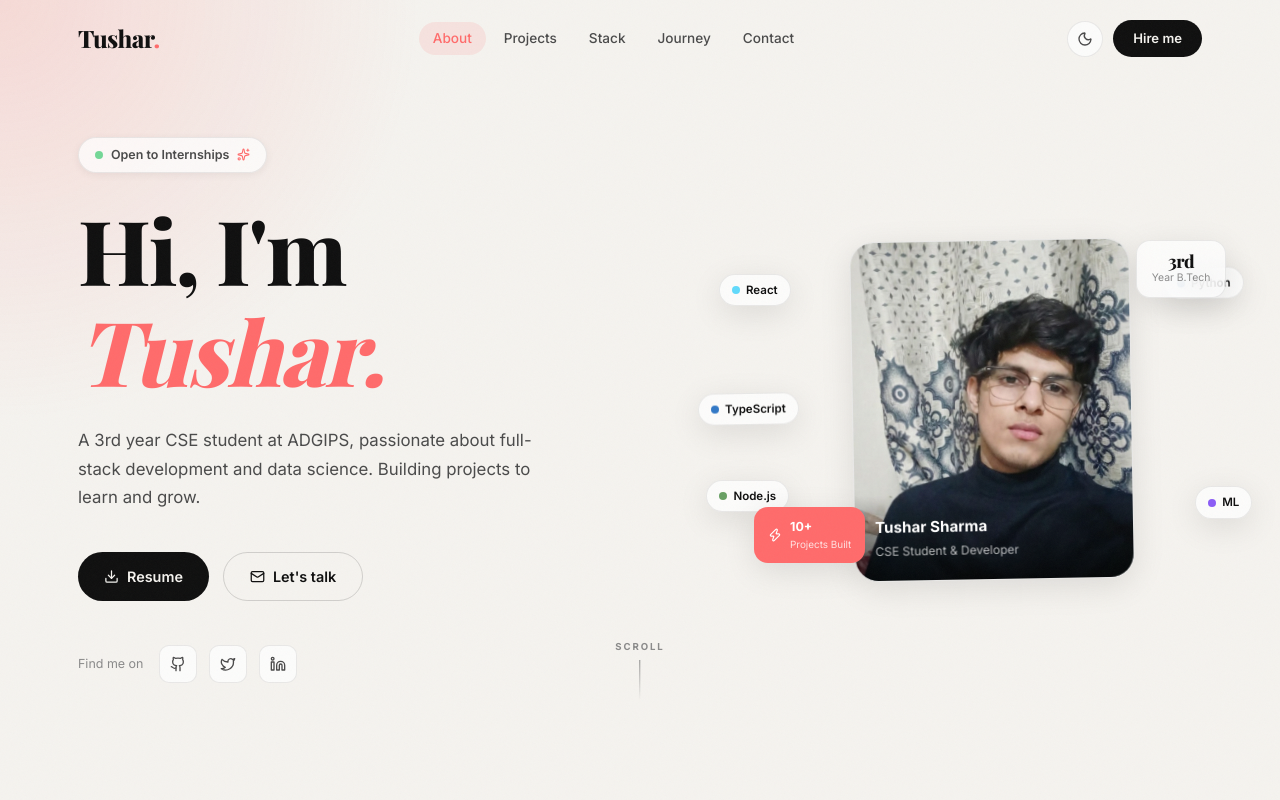
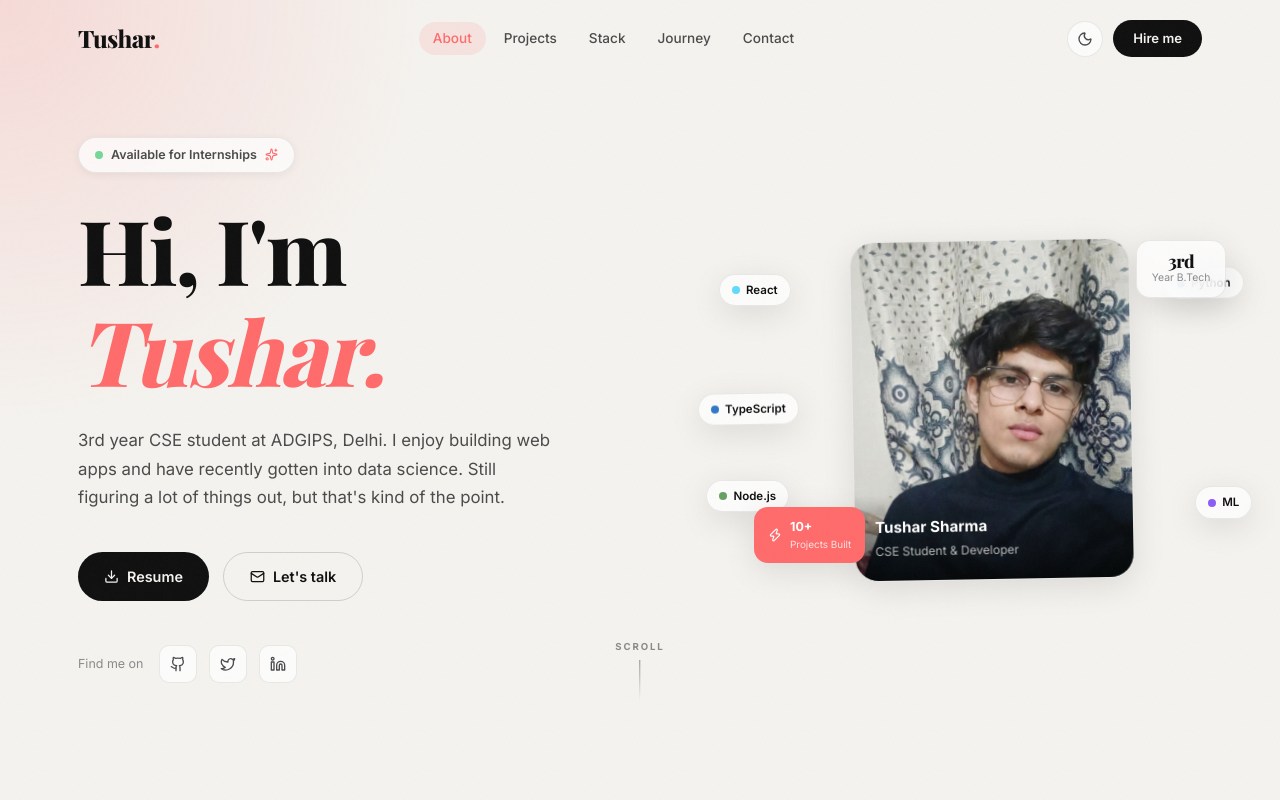
Before and after one commit to tushar03sharma/Portfolio, a React (Vite) app: page / in a window 1280 px wide. Shown: the top 800 px of the page. Built offline with nearby package versions, Linux system fonts and the light colour scheme; a web font is replaced by a local one.

Commit message:
update: rewrite hero bio, rename internship badge text

```diff
--- a/src/sections/Hero.jsx
+++ b/src/sections/Hero.jsx
@@ -88,7 +88,7 @@ export default function Hero() {
               boxShadow: 'var(--shadow-sm)',
             }}>
               <span style={{ width: 8, height: 8, borderRadius: '50%', background: '#22C55E', animation: 'badge-blink 1.8s ease-in-out infinite' }} />
-              Open to Internships
+              Available for Internships
               <Sparkles size={13} style={{ color: 'var(--accent)' }} />
             </div>
 
@@ -101,8 +101,8 @@ export default function Hero() {
             </h1>
 
             <p style={{ fontSize: '1.05rem', color: 'var(--text-secondary)', maxWidth: 480, lineHeight: 1.7, marginBottom: '40px' }}>
-              A 3rd year CSE student at ADGIPS, passionate about full-stack development and data science.
-              Building projects to learn and grow.
+              3rd year CSE student at ADGIPS, Delhi. I enjoy building web apps and
+              have recently gotten into data science. Still figuring a lot of things out, but that's kind of the point.
             </p>
 
             {/* CTA Buttons */}
```
